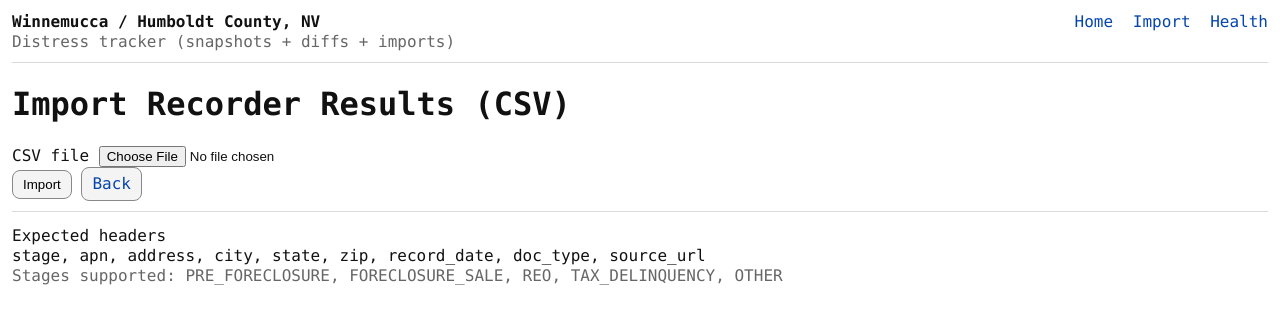
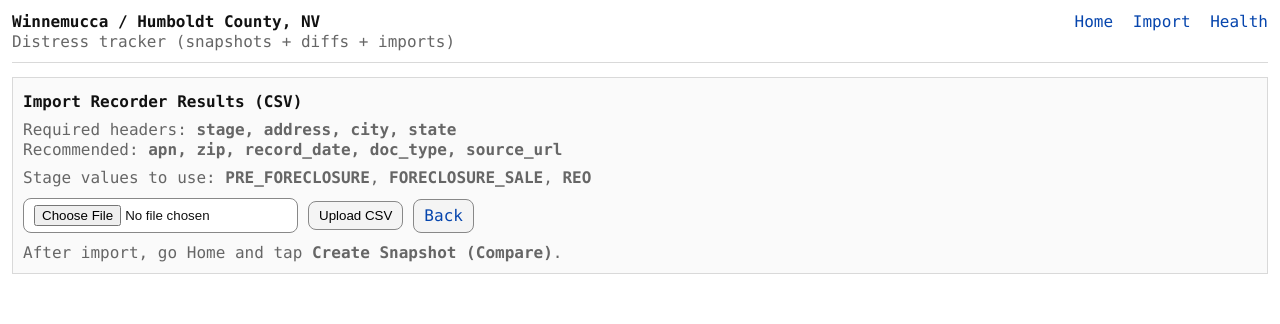
Before and after one commit to WayneWalgenbach/4close, a Flask app: page /import in a window 1280 px wide. Shown: the top 324 px of the page. Run offline with Flask 3, Linux system fonts and the light colour scheme; data comes from the database, SQL or seed files in the repository; data that the repository does not hold is empty.

Commit message:
Revamp CSV import form layout and instructions

```diff
--- a/templates/import.html
+++ b/templates/import.html
@@ -1,24 +1,29 @@
 {% extends "base.html" %}
 {% block content %}
-  <h1 class="h4 mb-3">Import Recorder Results (CSV)</h1>
-  <div class="card">
-    <div class="card-body">
-      <form method="post" enctype="multipart/form-data">
-        <div class="mb-3">
-          <label class="form-label">CSV file</label>
-          <input class="form-control" type="file" name="file" accept=".csv,text/csv">
+  <div class="box">
+    <div class="section-title">Import Recorder Results (CSV)</div>
+
+    <div class="muted">
+      Required headers: <b>stage, address, city, state</b><br>
+      Recommended: <b>apn, zip, record_date, doc_type, source_url</b>
+    </div>
+
+    <div class="muted" style="margin-top:8px;">
+      Stage values to use: <b>PRE_FORECLOSURE</b>, <b>FORECLOSURE_SALE</b>, <b>REO</b>
+    </div>
+
+    <div style="margin-top:10px;">
+      <form method="post" enctype="multipart/form-data" action="{{ url_for('import_csv_post') }}">
+        <div class="row">
+          <input class="btn" style="background:#fff;" type="file" name="file" accept=".csv,text/csv">
+          <button class="btn" type="submit">Upload CSV</button>
+          <a class="btn" href="/">Back</a>
         </div>
-        <button class="btn btn-primary" type="submit">Import</button>
-        <a class="btn btn-outline-secondary" href="{{ url_for('index') }}">Back</a>
       </form>
-      <hr/>
-      <div class="small">
-        <div class="fw-semibold mb-1">Expected headers</div>
-        <div class="mono">stage, apn, address, city, state, zip, record_date, doc_type, source_url</div>
-        <div class="muted mt-2">Stages supported:
-          {% for s,l in stages %}<span class="mono">{{s}}</span>{% if not loop.last %}, {% endif %}{% endfor %}
-        </div>
-      </div>
+    </div>
+
+    <div class="muted" style="margin-top:10px;">
+      After import, go Home and tap <b>Create Snapshot (Compare)</b>.
     </div>
   </div>
 {% endblock %}
```
